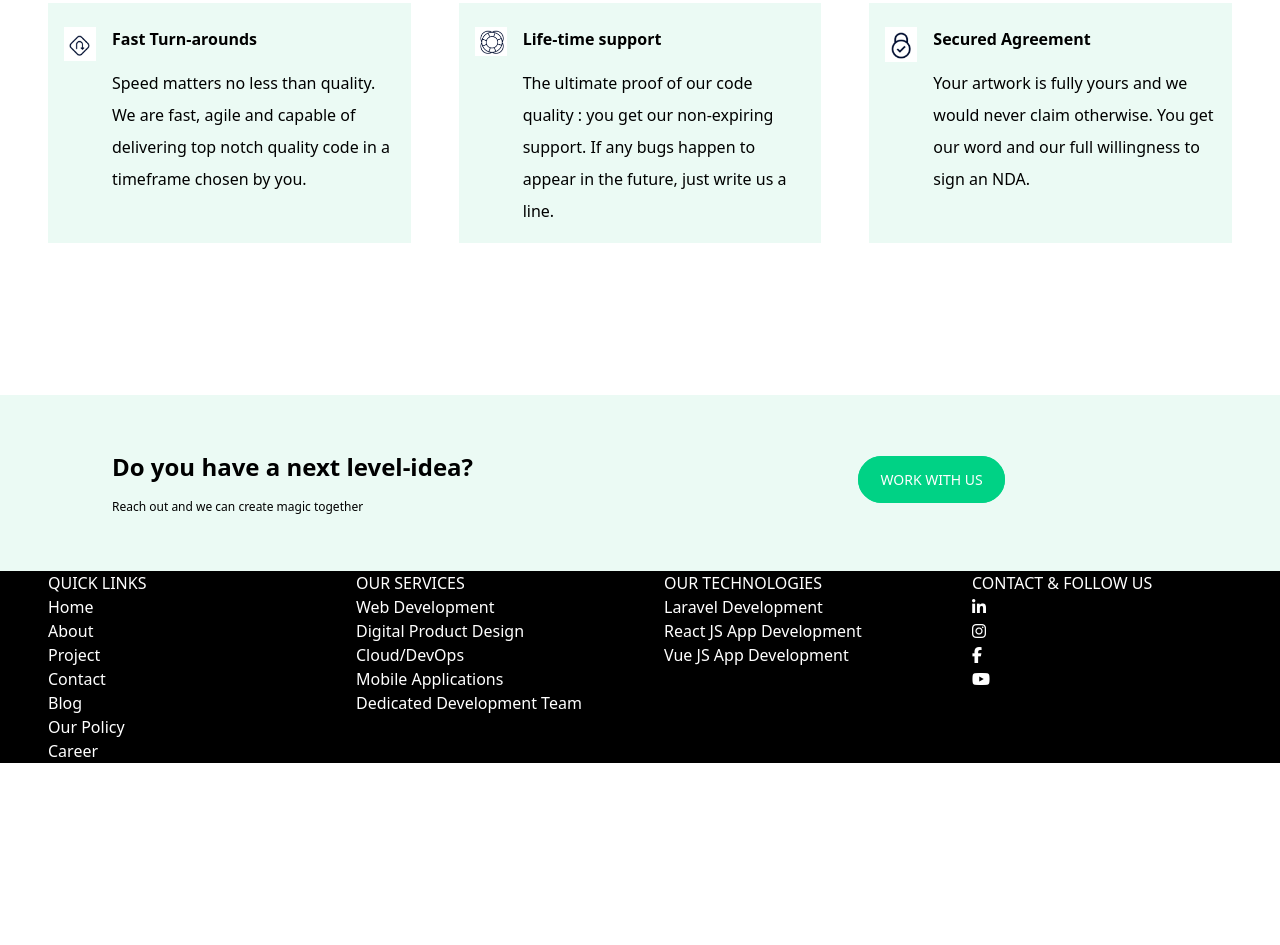
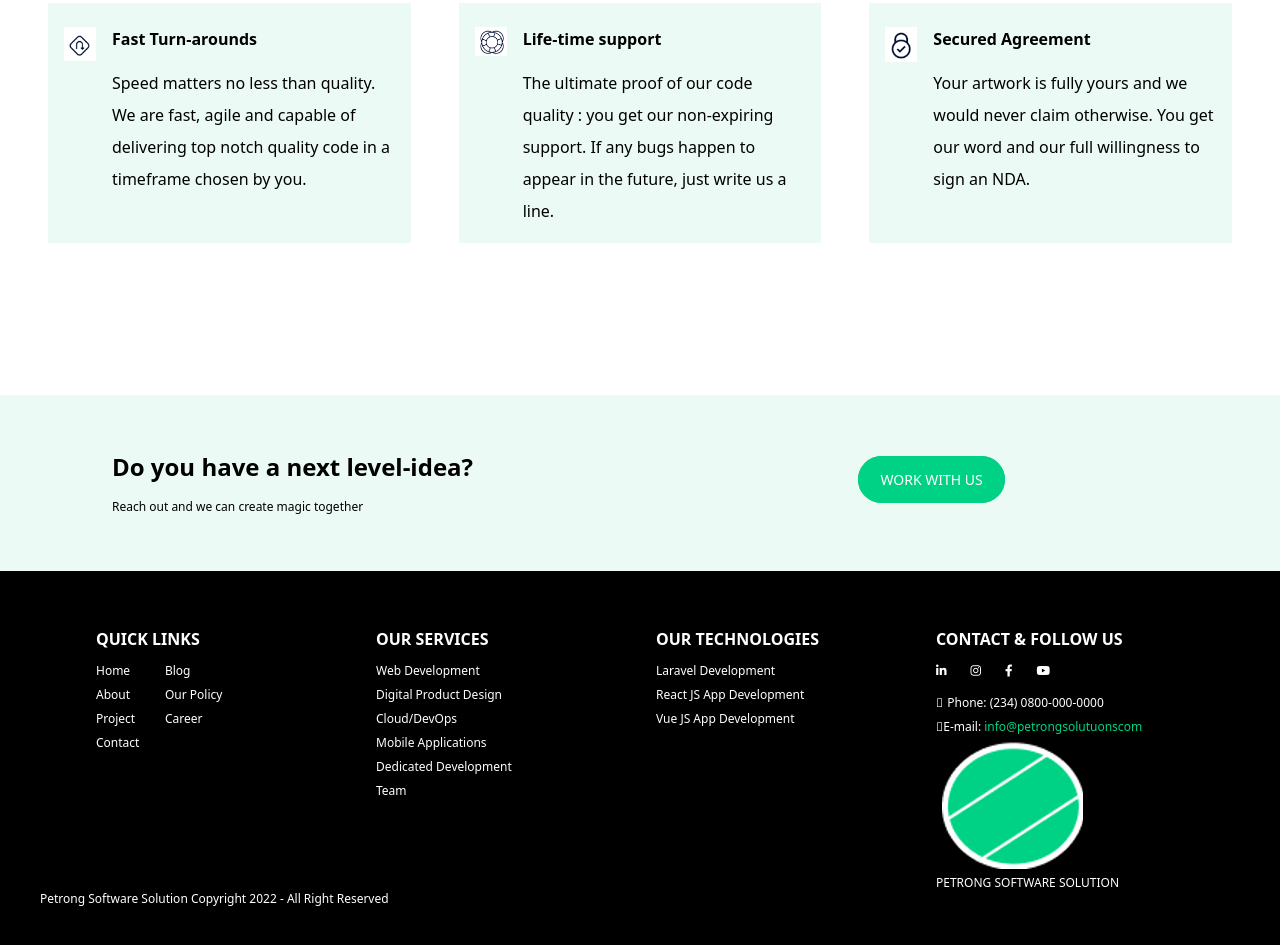
Before and after one commit to ux-unicorns/sessions, a website: page public/index.html in a window 1280 px wide. Shown: the part 3305-4250 px from the top of the page. Before the commit the page ends 4068 px from the top, so only its background shows below. Drawn offline with Linux system fonts and the light colour scheme.

Commit message:
worked onn the footer

```diff
--- a/CSS/styles.css
+++ b/CSS/styles.css
@@ -64,6 +64,12 @@ h6::before{
 .end .fa-brands{
     color: white;
 }
+.end .fa-light{
+    color: white;
+}
+.end li{
+    line-height: 2em;
+}
 
 @media (max-width: 800px) {
     .hero1{
--- a/public/index.html
+++ b/public/index.html
@@ -10,7 +10,8 @@
 
     <link rel="stylesheet" href="../CSS/styles.css">
 
-    <link rel="stylesheet" href="path/to/font-awesome/css/font-awesome.min.css">
+  <!-- font awesome link -->
+  <link rel="stylesheet" href="https://cdnjs.cloudflare.com/ajax/libs/font-awesome/6.3.0/css/all.min.css">
 
 </head>
 <body>
@@ -418,41 +419,48 @@
         </div>
     </section>
 
-    <footer class="end">
-        <div class="grid lg:grid-cols-4 gap-12 px-12">
+    <footer class="end py-14">
+        <div class="grid lg:grid-cols-4 gap-8 px-24">
 
             <div class="about text-white">
-                <h3>QUICK LINKS</h3>
+                <h3 class="font-semibold text mb-2">QUICK LINKS</h3>
+                <div class="text-xs font-thin grid grid-flow-col">
                     <div>
                         <ul>
                             <li>Home</li>
                             <li>About</li>
                             <li>Project</li>
                             <li>Contact</li>
+                        </ul>
+                    </div>
+
+                    <div class="mr-24">
+                        <ul>
                             <li>Blog</li>
                             <li>Our Policy</li>
                             <li>Career</li>
                         </ul>
                     </div>
                 </div>
+            </div>
 
             <div class="about text-white">
-                <h3>OUR SERVICES</h3>
-                <div>
+                <h3 class="font-semibold text mb-2">OUR SERVICES</h3>
+                <div class="text-xs font-thin">
                     <ul>
                         <li>Web Development</li>
                         <li>Digital Product Design</li>
                         <li>Cloud/DevOps</li>
                         <li>Mobile Applications</li>
-                        <li>Dedicated Development
+                        <li>Dedicated Development <br>
                             Team</li>
                     </ul>
                 </div>
             </div>
 
             <div class="about text-white">
-                <h3>OUR TECHNOLOGIES</h3>
-                <div>
+                <h3 class="font-semibold text mb-2">OUR TECHNOLOGIES</h3>
+                <div class="text-xs font-thin">
                     <ul>
                         <li>Laravel Development</li>
                         <li>React JS App Development</li>
@@ -463,18 +471,48 @@
 
 
             <div class="about text-white">
-                <h3>CONTACT & FOLLOW US</h3>
-                <div>
-                    <ul>
+                <h3 class="font-semibold text mb-2">CONTACT & FOLLOW US</h3>
+                <div class="text-xs font-thin mb-2">
+                    <ul class="flex flex-row space-x-6">
                         <li><i class="fa-brands fa-linkedin-in"></i></li>
                         <li><i class="fa-brands fa-instagram"></i></li>
                         <li><i class="fa-brands fa-facebook-f"></i></li>
                         <li><i class="fa-brands fa-youtube"></i></li>
                     </ul>
                 </div>
+
+                <div class="text-xs font-thin">
+                    <ul>
+                        <li>
+                            <a href="#" class=" flex justify-start">
+                                <i class="fa-light fa-envelope"></i>
+                                <span class="ml-1">Phone: (234) 0800-000-0000</span>
+                            </a>
+                        <li>
+                   </ul>
+                </div>
+
+                <div class="text-xs font-thin">
+                    <ul>
+                        <li>
+                            <a href="#" class=" flex justify-start">
+                                <i class="fa-light fa-phone-volume"></i>
+                                <p>E-mail: <span class="text-primary">info@petrongsolutuonscom</span></p>
+                            </a>
+                        <li>
+                   </ul>
+                </div>
+
+                <div class="text-xs font-thin">
+                    <img src="../Images/circle.png">
+                    <p>PETRONG
+                    <span>SOFTWARE SOLUTION</span></p>
+                </div>
             </div>
 
         </div>
+
+        <p class="text-white font-thin text-xs ml-10">Petrong Software Solution Copyright 2022  - All Right Reserved</p>
 
     </footer>
 
```
Also changed, not shown: Images/circle.png (added), public/output.css. Lines whose indentation alone changed are shown as unchanged.
